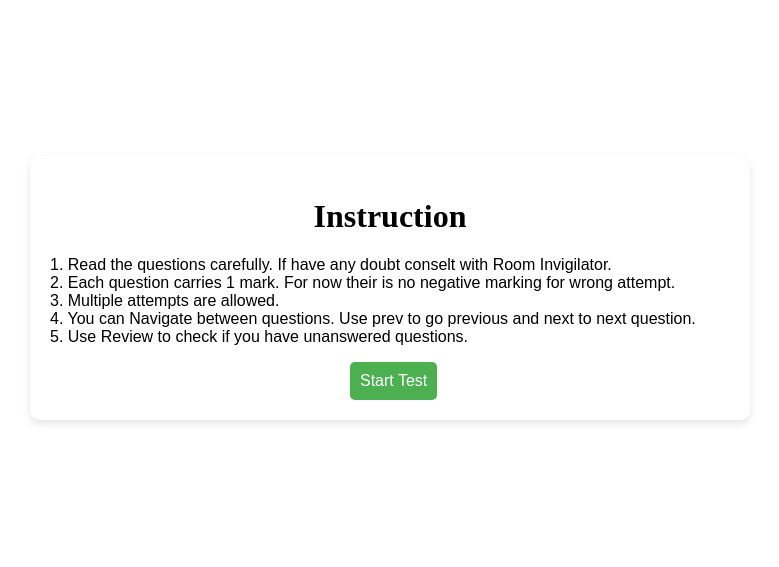
After one commit to sbkr74/work_around_API, a Flask app: template flaskAPI/project/Competition(GPT)/templates/home.html in a window 1280 px wide. The commit adds this page. Shown: the top 567 px of the page, without its empty margins (250-1029 px from the left). Run offline with Flask 3, Linux system fonts and the light colour scheme; the template is opened without the code that fills it, so the values that code supplies are empty.

Commit message:
quiz v2 finalized

```diff
--- /dev/null
+++ b/flaskAPI/project/Competition(GPT)/templates/home.html
@@ -0,0 +1,72 @@
+<!DOCTYPE html>
+<html lang="en">
+    <head>
+        <title>Homepage</title>
+        <style>
+            body{
+                display: flex;
+                align-items: center;
+                justify-content: center;
+                height: 70vh;
+            }
+
+            h1{
+                text-align: center;
+                color: black;
+                text-decoration: double;
+            }
+
+            .instruction-block{
+                padding: 20px;
+                border-radius: 10px;
+                box-shadow: 0 4px 8px rgba(0, 0, 0, 0.1);
+                max-width: 680px;
+                width: 100%;
+                align-items: center;
+            }
+
+            button {
+                margin-left: 300px;
+                display: block;
+                width: fit-content;
+                padding: 10px;
+                background-color: #4CAF50;
+                color: white;
+                border: none;
+                border-radius: 5px;
+                font-size: 1em;
+                cursor: pointer;
+                transition: background-color 0.3s ease;
+            }
+
+            button:hover {
+                background-color: #45a049;
+            }
+
+            p{
+                font-family: Arial, sans-serif;
+                font-size: medium;
+            }
+
+            a{
+                text-decoration: none;
+                color: #fff;
+            }
+        </style>
+    </head>
+    <body>
+
+        <div class = "instruction-block">
+            <h1>Instruction</h1>
+            <p>
+                1. Read the questions carefully. If have any doubt conselt with Room Invigilator.<br>
+                2. Each question carries 1 mark. For now their is no negative marking for wrong attempt.<br>
+                3. Multiple attempts are allowed.<br>
+                4. You can Navigate between questions. Use prev to go previous and next to next question.<br>
+                5. Use Review to check if you have unanswered questions.
+            </p>
+            <button><a href="{{ url_for('start_quiz') }}">Start Test</a></button>
+        </div>
+
+    </body>
+</html>
```
Also changed, not shown: flaskAPI/project/Competition(GPT)/app.py (+44 -3 lines), flaskAPI/project/Competition(GPT)/templates/final_score.html (added, +52 -0 lines), flaskAPI/project/Competition(GPT)/templates/quiz.html (+40 -1 lines).
